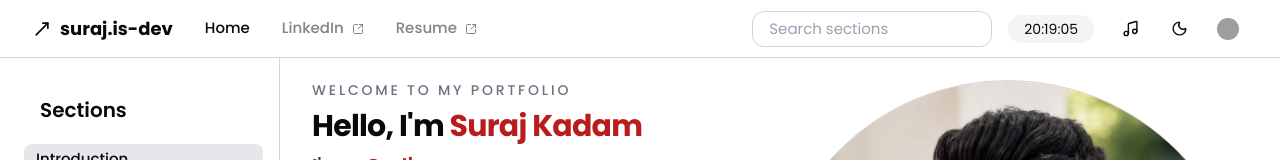
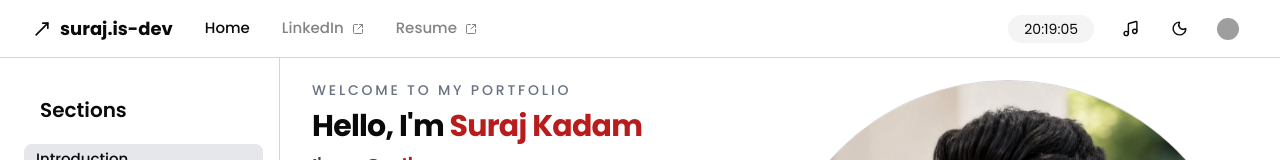
Before and after one commit to surajkadam-2703/my-portfolio, a React (Vite) app: page / in a window 1280 px wide. Shown: the top 160 px of the page. Built offline with nearby package versions, Linux system fonts and the light colour scheme; grey boxes are pictures that could not be loaded; a web font is replaced by a local one.

Commit message:
Search bar removed

```diff
--- a/src/component/Navbar.jsx
+++ b/src/component/Navbar.jsx
@@ -64,9 +64,11 @@ function Navbar() {
                 </div> */}
                 <Toggle_Menubar />
 
+
                 <ul className=' p-1 flex gap-4 items-center'>
-                    <li>
 
+                    {/* SEARCH bar functionality not added */}
+                    {/* <li>
                         <input
                             type="text"
                             placeholder="Search sections"
@@ -77,11 +79,13 @@ function Navbar() {
                             dark:bg-zinc-900 dark:border-zinc-700
                             dark:text-white dark:placeholder:text-zinc-400 dark:hover:border-zinc-500
                             dark:focus:border-white dark:focus:ring-zinc-700"/>
-                    </li>
+                    </li> */}
+
+                    {/* Time */}
                     <li className='dark:text-white dark:bg-[#1b1a1a] text-sm bg-[#F5F4F4] px-4 py-1 rounded-2xl'>{time}</li>
 
+
                     <li className='flex gap-2 justify-center items-center'>
-
                         {/* Music Button */}
                         <MusicPlayer />
 
```
